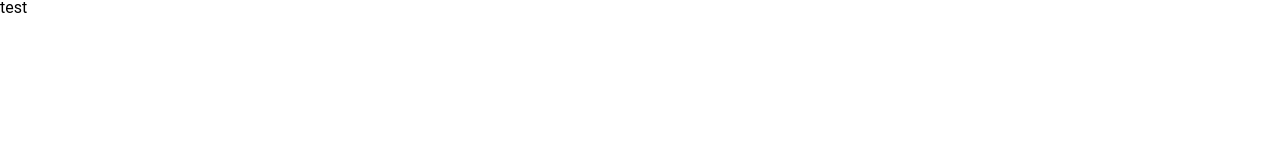
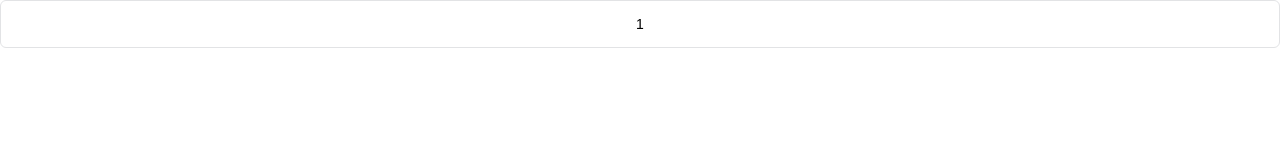
Before and after one commit to SadMinotaur/Calculator-constructor, a React app: page / in a window 1280 px wide. Shown: the top 160 px of the page. Built offline with nearby package versions, Linux system fonts and the light colour scheme.

Commit message:
feat: button base layout

```diff
--- a/package.json
+++ b/package.json
@@ -13,6 +13,7 @@
   "license": "ISC",
   "homepage": "",
   "dependencies": {
+    "@dnd-kit/core": "^5.0.3",
     "@reduxjs/toolkit": "^1.6.2",
     "react": "^17.0.1",
     "react-dom": "^17.0.1",
--- a/src/app.tsx
+++ b/src/app.tsx
@@ -3,7 +3,7 @@ import { persistor, store } from "@store/store";
 import { Provider } from "react-redux";
 import { BrowserRouter } from "react-router-dom";
 import { PersistGate } from "redux-persist/integration/react";
-import SuspenseComponent from "@components/common/suspense";
+import SuspenseComponent from "@components/Suspense";
 import Routes from "./routing/Routes";
 
 const App = (): React.ReactElement => (
--- /dev/null
+++ b/src/components/Button/Button.module.scss
@@ -0,0 +1,26 @@
+.base {
+  min-height: 48px;
+  width: 100%;
+  color: black;
+  font-size: 14px;
+  border: 1px solid transparent;
+  border-radius: 6px;
+  transition: all 0.2s;
+  cursor: pointer;
+  user-select: none;
+}
+
+.whiteColor {
+  background: white;
+  border-color: $kit-hover-white;
+  &:hover {
+    border: 2px solid $kit-blue;
+  }
+}
+
+.blueColor {
+  min-height: 64px;
+  background: $kit-blue;
+  border-color: $kit-blue;
+  color: white;
+}
--- /dev/null
+++ b/src/components/Button/index.tsx
@@ -0,0 +1,22 @@
+import React from "react";
+import styles from "./Button.module.scss";
+
+enum BColor {
+  white = "whiteColor",
+  blue = "blueColor"
+}
+
+type OmitedButtonProps = Omit<React.HTMLProps<HTMLButtonElement>, "type">;
+interface Props extends OmitedButtonProps {
+  color: keyof typeof BColor;
+}
+
+const Button: React.FC<Props> = ({ color, className, ...props }) => (
+  <button
+    {...props}
+    type='button'
+    className={`${styles.base} ${styles[BColor[color]]} ${className}`}
+  />
+);
+
+export default Button;
--- /dev/null
+++ b/src/components/StateSwitch/index.tsx
@@ -0,0 +1,5 @@
+import React from "react";
+
+const StateSwitch: React.FC = () => <div />;
+
+export default StateSwitch;
--- a/src/pages/Workspace.tsx
+++ b/src/pages/Workspace.tsx
@@ -1,7 +1,14 @@
-import React, { FC } from "react";
+import React from "react";
+import { DndContext } from "@dnd-kit/core";
+import Button from "@components/Button";
+// import { Draggable } from "./Draggable";
 
-const Workspace: FC = () => {
-  return <div>test</div>;
+const Workspace: React.FC = () => {
+  return (
+    <div>
+      <Button color='white'>1</Button>
+    </div>
+  );
 };
 
 export default Workspace;
--- a/src/routing/Routes.tsx
+++ b/src/routing/Routes.tsx
@@ -1,13 +1,13 @@
 import React, { Suspense, FC } from "react";
 import { Route, Switch } from "react-router-dom";
-import SuspenseComponent from "@components/common/suspense";
+import SuspenseComponent from "@components/Suspense";
 
 const Workspace = React.lazy(() => import("@src/pages/Workspace"));
 
 const Routes: FC = () => (
   <Suspense fallback={<SuspenseComponent />}>
     <Switch>
-      <Route path='/' component={Workspace} />
+      <Route component={Workspace} />
     </Switch>
   </Suspense>
 );
--- a/src/styles/global.scss
+++ b/src/styles/global.scss
@@ -1 +1,9 @@
 @import "reset.scss";
+
+html,
+body,
+#root {
+  height: 100%;
+  width: 100%;
+  font-family: Inter;
+}
--- a/src/styles/reset.scss
+++ b/src/styles/reset.scss
@@ -1,8 +1,3 @@
-/* http://meyerweb.com/eric/tools/css/reset/
-   v2.0 | 20110126
-   License: none (public domain)
-*/
-
 html,
 body,
 div,
@@ -126,14 +121,6 @@ table {
   border-spacing: 0;
 }
 
-html,
-body,
-#root {
-  height: 100%;
-  width: 100%;
-  font-family: Roboto;
-}
-
 * {
   box-sizing: border-box;
 }
--- a/src/styles/variables.scss
+++ b/src/styles/variables.scss
@@ -1,3 +1,6 @@
 $mobile: 415px;
 $tabletV: 768px;
 $tabletH: 1024px;
+
+$kit-blue: #5d5fef;
+$kit-hover-white: #e2e3e5;
```
Also changed, not shown: src/components/StateSwitch/StateSwitch.module.scss (added), src/components/Suspense/index.tsx (renamed from src/components/common/suspense.tsx), 1 other file (tests, documents, lock files or other folders).
